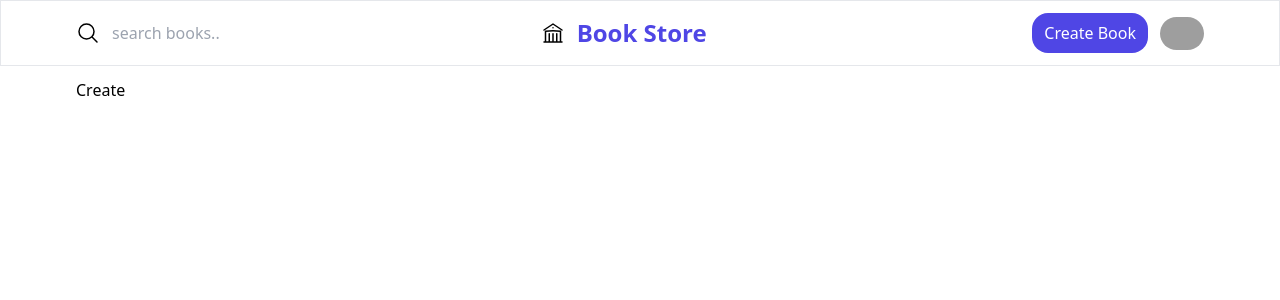
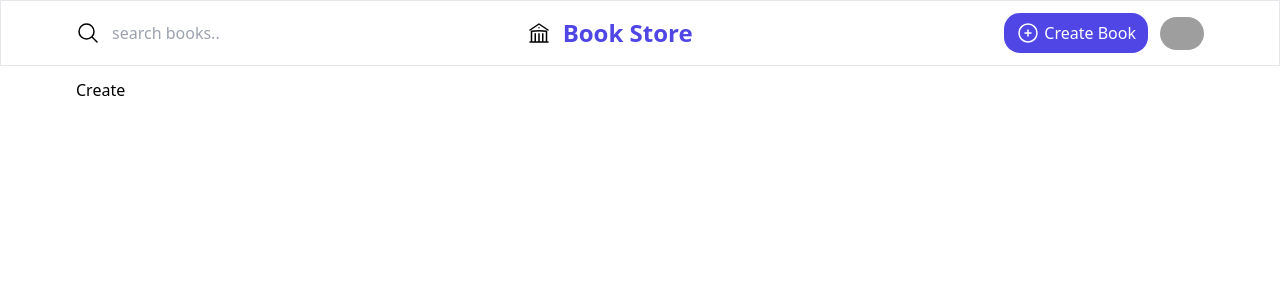
Before and after one commit to Justnoones/react-library, a React (Vite) app: page /create in a window 1280 px wide. Shown: the top 300 px of the page. Built offline with nearby package versions, Linux system fonts and the light colour scheme; grey boxes are pictures that could not be loaded.

Commit message:
navbar using tailwind-css

```diff
--- /dev/null
+++ b/src/components/Navbar.jsx
@@ -0,0 +1,34 @@
+import React from 'react'
+import { Link } from 'react-router-dom'
+
+export default function Navbar () {
+  return (
+    <nav className='border border-b-1'>
+            <ul className='flex justify-between p-3 items-center max-w-6xl mx-auto'>
+                <li className='flex items-center gap-3'>
+                    <svg xmlns="http://www.w3.org/2000/svg" fill="none" viewBox="0 0 24 24" strokeWidth={1.5} stroke="currentColor" className="w-6 h-6">
+                        <path strokeLinecap="round" strokeLinejoin="round" d="M21 21l-5.197-5.197m0 0A7.5 7.5 0 105.196 5.196a7.5 7.5 0 0010.607 10.607z" />
+                    </svg>
+                    <input type='text' placeholder='search books..' className='outline-none' />
+                </li>
+                <Link to={"/"} className='flex items-center gap-3 md:-ml-32'>
+                    <svg xmlns="http://www.w3.org/2000/svg" fill="none" viewBox="0 0 24 24" strokeWidth={1.5} stroke="currentColor" className="w-6 h-6">
+                      <path strokeLinecap="round" strokeLinejoin="round" d="M12 21v-8.25M15.75 21v-8.25M8.25 21v-8.25M3 9l9-6 9 6m-1.5 12V10.332A48.36 48.36 0 0012 9.75c-2.551 0-5.056.2-7.5.582V21M3 21h18M12 6.75h.008v.008H12V6.75z" />
+                    </svg>
+                    <span className='text-2xl font-bold text-primary hidden md:block'>Book Store</span>
+                </Link>
+                <li className='flex gap-3 items-center'>
+                    <Link to={"/create"} className='text-white bg-primary px-3 py-2 rounded-2xl flex items-start gap-1'>
+                        <svg xmlns="http://www.w3.org/2000/svg" fill="none" viewBox="0 0 24 24" strokeWidth={1.5} stroke="currentColor" className="w-6 h-6">
+                            <path strokeLinecap="round" strokeLinejoin="round" d="M12 9v6m3-3H9m12 0a9 9 0 11-18 0 9 9 0 0118 0z" />
+                        </svg>
+                        <span className='hidden md:block'>Create Book</span>
+                    </Link>
+                    <div className='w-11'>
+                      <img src='https://i.pinimg.com/474x/40/3c/6e/403c6e5bd46ac212351fd80f63a9849f.jpg' className='w-full rounded-full' />
+                    </div>
+                </li>
+            </ul>
+        </nav>
+  )
+}
--- a/src/pages/Layouts/Layout.jsx
+++ b/src/pages/Layouts/Layout.jsx
@@ -1,31 +1,11 @@
 import React from 'react'
 import { Outlet } from 'react-router-dom'
+import Navbar from '../../components/Navbar'
 
 export default function Layout () {
   return (
     <div>
-        <nav className='border border-b-1'>
-            <ul className='flex justify-between p-3 items-center max-w-6xl mx-auto'>
-                <li className='flex items-center gap-3'>
-                    <svg xmlns="http://www.w3.org/2000/svg" fill="none" viewBox="0 0 24 24" strokeWidth={1.5} stroke="currentColor" className="w-6 h-6">
-                        <path strokeLinecap="round" strokeLinejoin="round" d="M21 21l-5.197-5.197m0 0A7.5 7.5 0 105.196 5.196a7.5 7.5 0 0010.607 10.607z" />
-                    </svg>
-                    <input type='text' placeholder='search books..' className='outline-none' />
-                </li>
-                <li className='flex items-center gap-3 md:-ml-32'>
-                    <svg xmlns="http://www.w3.org/2000/svg" fill="none" viewBox="0 0 24 24" strokeWidth={1.5} stroke="currentColor" className="w-6 h-6">
-                      <path strokeLinecap="round" strokeLinejoin="round" d="M12 21v-8.25M15.75 21v-8.25M8.25 21v-8.25M3 9l9-6 9 6m-1.5 12V10.332A48.36 48.36 0 0012 9.75c-2.551 0-5.056.2-7.5.582V21M3 21h18M12 6.75h.008v.008H12V6.75z" />
-                    </svg>
-                    <span className='text-2xl font-bold text-primary hidden md:block'>Book Store</span>
-                </li>
-                <li className='flex gap-3 items-center'>
-                    <button className='text-white bg-primary px-3 py-2 rounded-2xl'>Create Book</button>
-                    <div className='w-11'>
-                      <img src='https://i.pinimg.com/474x/40/3c/6e/403c6e5bd46ac212351fd80f63a9849f.jpg' className='w-full rounded-full' />
-                    </div>
-                </li>
-            </ul>
-        </nav>
+        <Navbar />
         <div className='max-w-6xl mx-auto p-3'>
             <Outlet />
         </div>
```
